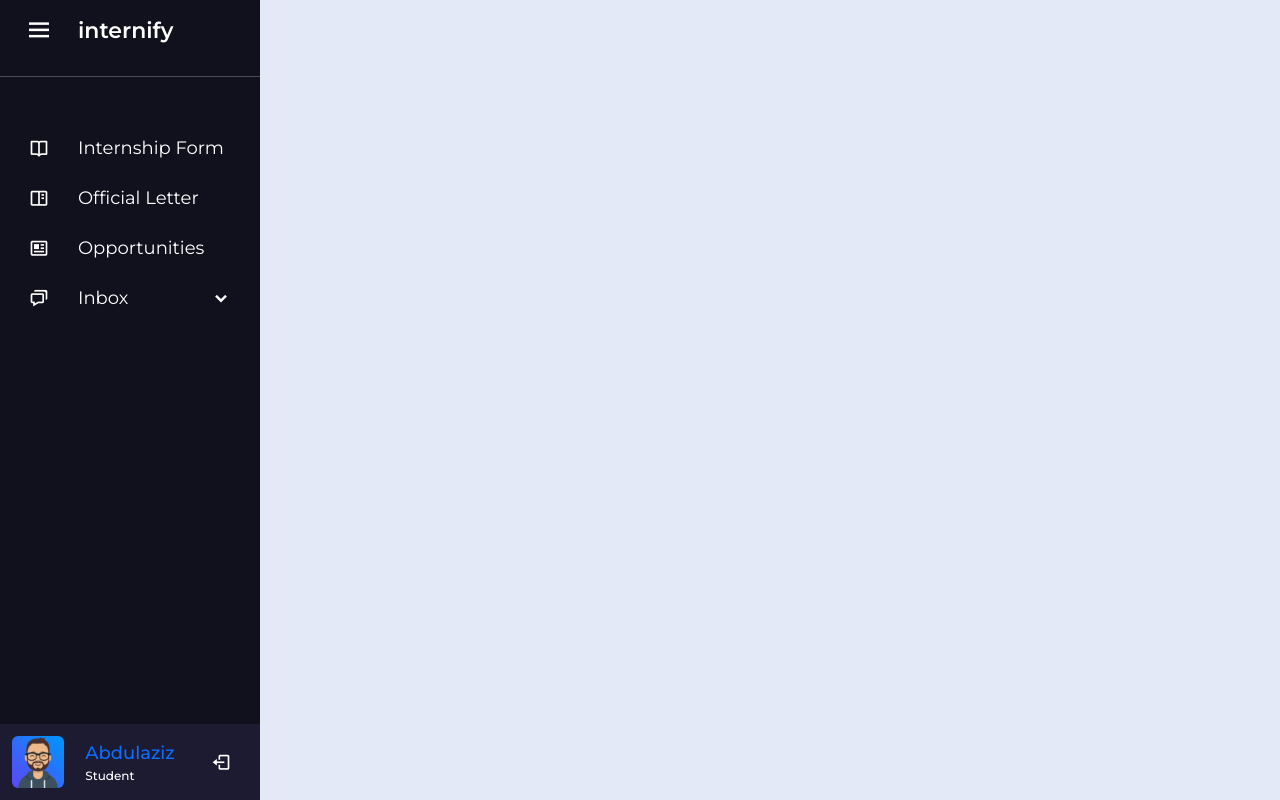
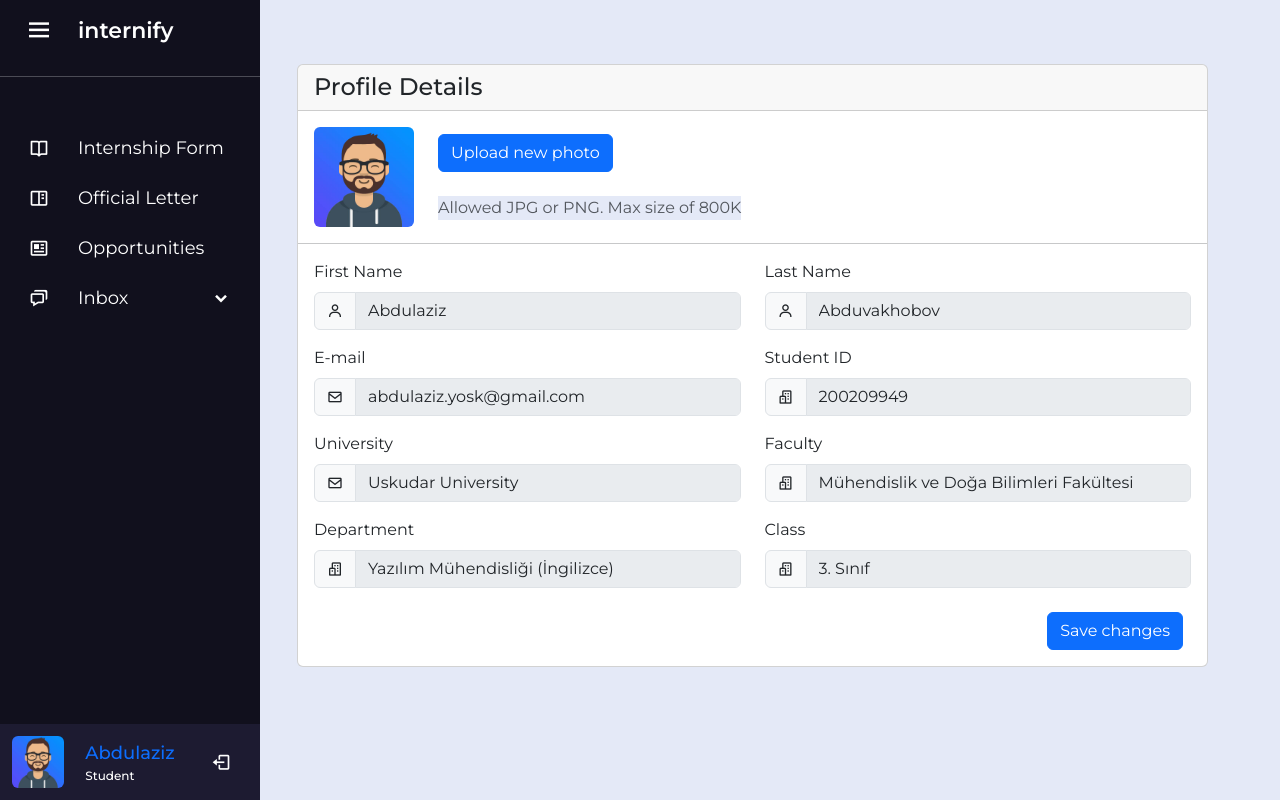
Before and after one commit to emirsakal/Internify, a Django app: page /profile/ in a window 1280 px wide. Run offline with Django 4.2, Linux system fonts and the light colour scheme; a user stored in the database is signed in; data comes from the database, SQL or seed files in the repository; both versions use the stored data as it was after the commit.

Commit message:
updated profile page

```diff
--- a/management/views.py
+++ b/management/views.py
@@ -4,7 +4,7 @@ from django.contrib import messages
 from django.contrib.auth import login, authenticate, logout
 from django.contrib.auth.models import Group
 
-from .models import User
+from .models import User, Student, InternshipCoordinator, CareerCenterEmployee
 
 def index(request):
     return render(request, "index.html")
@@ -19,6 +19,23 @@ def message(request):
     return render(request, "message.html")
 
 def profile(request):
+    user = request.user
+    context = {}
+
+    if user.groups.filter(name='Student').exists():
+        student = Student.objects.get(user=user)
+
+        if student:
+            context['student'] = student
+        return render(request, "profile.html", context)
+    elif user.groups.filter(name='Coordinator').exists():
+        print(user)
+        coordinator = InternshipCoordinator.objects.get(user=user)
+        print(coordinator)
+        if coordinator:
+            context['coordinator'] = coordinator
+        return render(request, "profile.html", context)
+
     return render(request, "profile.html")
 
 # STUDENT
--- a/templates/includes/sidebar.html
+++ b/templates/includes/sidebar.html
@@ -86,7 +86,8 @@
                                 {% endif %}
                                 "
                                 alt="user-avatar"
-                            class="d-block rounded" height="100" width="100" id="uploadedAvatar" /></a>
+                            class="d-block rounded" height="100" width="100" id="uploadedAvatar" />
+                        </a>
                     </div>
                     <div class="name-job">
                         <div class="profile_name">
--- a/templates/profile.html
+++ b/templates/profile.html
@@ -1,13 +1,9 @@
 {% extends "layout.html" %}
 {% load static %}
 
-{% block body %}
-  <head>
-    <link rel="stylesheet" href="{% static 'css/sidebar.css' %}">
-  </head>
-  <body style="background-color:#E4E9F7;">
-    <section class = "home-section">
-      <div class="home-content offset-md-1 mt-lg-5" style="position:relative; top:10%">
+{% block content %}
+<section class="home-section">
+	<div class="home-content offset-md-1" style="position:relative; top:10%">
 		<div class="content-wrapper">
 			<div class="container-xxl flex-grow-1 container-p-y">
 				<div class="row">
@@ -18,16 +14,22 @@
 
 							<div class="card-body">
 								<div class="d-flex align-items-start align-items-sm-center gap-4">
-                        {% for group in request.user.groups.all %}
-                          {% if group.name == 'Male' %}<img src="{% static 'assets/img/avatars/male_avatar.png' %}" alt="user-avatar" class="d-block rounded" height="100" width="100" id="uploadedAvatar" />{% endif %}
-                          {% if group.name == 'Female' %}<img src="{% static 'assets/img/avatars/female_avatar.png' %}" alt="user-avatar" class="d-block rounded" height="100" width="100" id="uploadedAvatar" />{% endif %}
-                        {% endfor %}
-
+									<img src="
+                                {% if user.photo %}
+                                    {{ user.photo.url }}
+                                {% elif user.gender == 'M' %}
+                                    {% static 'assets/img/avatars/male_avatar.png' %}
+                                {% else %}
+                                    {% static 'assets/img/avatars/female_avatar.png' %}
+                                {% endif %}
+                                " alt="user-avatar" class="d-block rounded" height="100" width="100"
+										id="uploadedAvatar" />
 									<div class="button-wrapper">
 										<label for="upload" class="btn btn-primary me-2 mb-4" tabindex="0">
 											<span class="d-none d-sm-block">Upload new photo</span>
 											<i class="bx bx-upload d-block d-sm-none"></i>
-                              <input type="file" id="upload" class="account-file-input" hidden accept="image/png, image/jpeg" name='photo' />
+											<input type="file" id="upload" class="account-file-input" hidden
+												accept="image/png, image/jpeg" name='photo' />
 										</label>
 
 										<p class="text-muted mb-0">Allowed JPG or PNG. Max size of 800K</p>
@@ -44,7 +46,8 @@
 										<label for="firstName" class="form-label">First Name</label>
 										<div class="input-group input-group-merge">
 											<span class="input-group-text"><i class="bx bx-user"></i></span>
-                              <input class="form-control" type="text" id="first_name" name="first_name" disabled value="{{user.first_name}}" autofocus/>
+											<input class="form-control" type="text" id="first_name" name="first_name"
+												disabled value="{{user.first_name}}" autofocus />
 										</div>
 									</div>
 
@@ -52,15 +55,8 @@
 										<label for="lastName" class="form-label">Last Name</label>
 										<div class="input-group input-group-merge">
 											<span class="input-group-text"><i class="bx bx-user"></i></span>
-                              <input class="form-control" type="text" name="last_name" id="first_name" disabled value="{{user.last_name}}" />
-                            </div>
-                          </div>
-
-                          <div class="mb-3 col-md-6">
-                            <label for="studentID" class="form-label">School ID</label>
-                            <div class="input-group input-group-merge">
-                              <span class="input-group-text"><i class="bx bxs-graduation"></i></span>
-                              <input class="form-control" type="text" id="studentID" name="studentID" disabled value="{{user.username}}" autofocus/>
+											<input class="form-control" type="text" name="last_name" id="first_name"
+												disabled value="{{user.last_name}}" />
 										</div>
 									</div>
 
@@ -68,7 +64,21 @@
 										<label for="email" class="form-label">E-mail</label>
 										<div class="input-group input-group-merge">
 											<span class="input-group-text"><i class="bx bx-envelope"></i></span>
-                              <input class="form-control" type="text" id="email" name="email" disabled value="{{user.email}}"/>
+											<input class="form-control" type="text" id="email" name="email" disabled
+												value="{{user.email}}" />
+										</div>
+									</div>
+
+                            {% for group in user.groups.all %}
+                                {% if group.name == 'Student' %}
+
+                                    <div class="mb-3 col-md-6">
+                                        <label class="form-label" for="country">Student ID</label>
+                                        <div class="input-group input-group-merge">
+                                            <span class="input-group-text">
+                                                <i class="bx bx-buildings"></i>
+                                            </span>
+                                            <input class="form-control" type="text" id="faculty" name="student_id" disabled value="{{ student.student_id }}" />
                                         </div>
                                     </div>
 
@@ -76,58 +86,67 @@
                                         <label for="email" class="form-label">University</label>
                                         <div class="input-group input-group-merge">
                                             <span class="input-group-text"><i class="bx bx-envelope"></i></span>
-                              <input class="form-control" type="text" id="email" name="email" disabled value="Uskudar University"/>
+                                            <input class="form-control" type="text" id="email" name="email"
+                                                disabled value="Uskudar University" />
                                         </div>
                                     </div>
 
                                     <div class="mb-3 col-md-6">
-                            <label for="studentID" class="form-label">Person Type</label>
+                                        <label class="form-label" for="country">Faculty</label>
                                         <div class="input-group input-group-merge">
-                              <span class="input-group-text"><i class="bx bxs-graduation"></i></span>
-                              {% for group in request.user.groups.all %}
-                                {% if group.name == 'Student' %}<input class="form-control" type="text" id="email" name="email" disabled value="Student"/>{% endif %}
-                                {% if group.name == 'Teacher' %}<input class="form-control" type="text" id="email" name="email" disabled value="Teacher"/>{% endif %}
-                                {% if group.name == 'CareerCenter' %}<input class="form-control" type="text" id="email" name="email" disabled value="Career Center"/>{% endif %}
-                              {% endfor %}
+                                            <span class="input-group-text">
+                                                <i class="bx bx-buildings"></i>
+                                            </span>
+                                            <input class="form-control" type="text" id="faculty" name="faculty" disabled value="{{ student.faculty.name }}" />
                                         </div>
                                     </div>
 
-                          <!-- WON'T BE IN THE WEBSITE PROBABLY.
 
+                                    <div class="mb-3 col-md-6">
+                                        <label class="form-label" for="country">Department</label>
+                                        <div class="input-group input-group-merge">
+                                            <span class="input-group-text">
+                                                <i class="bx bx-buildings"></i>
+                                            </span>
+                                            <input class="form-control" type="text" id="department" name="department" disabled value="{{ student.department.name }}" />
+                                        </div>
+                                    </div>
+
+                                    <div class="mb-3 col-md-6">
+                                        <label class="form-label" for="country">Class</label>
+                                        <div class="input-group input-group-merge">
+                                            <span class="input-group-text">
+                                                <i class="bx bx-buildings"></i>
+                                            </span>
+                                            <input class="form-control" type="text" id="class" name="class" disabled value="{{ student.class_room.name }}" />
+                                        </div>
+                                    </div>
+                                {% elif group.name == 'Coordinator'%}
                                     <div class="mb-3 col-md-6">
                                         <label class="form-label" for="country">Faculty</label>
                                         <div class="input-group input-group-merge">
-                              <span class="input-group-text"><i class="bx bx-buildings"></i></span>
-                              <select id="faculty" class="select2 form-select">
-                                <option value="">Select</option>
-                                <option value="Communication">Communication</option>
-                                <option value="Dentistry">Dentistry</option>
-                                <option value="Medicine">Medicine</option>
-                                <option value="Health Science">Health Science</option>
-                                <option selected value="Engineering">Engineering</option>
-                                <option value="Social Science">Social Science</option>
-                              </select>
-                            </div>
-                          </div>
-                          -->
-
-                          <div class="mb-3 col-md-6">
-                            <label for="class" class="form-label">Class</label>
-                            <div class="input-group input-group-merge">
-                              <span class="input-group-text"><i class="bx bx-group"></i></span>
-                              {% for group in request.user.groups.all %}
-                                {% if group.name == 'Non-Student' %}<input class="form-control" type="text" id="email" name="email" disabled value="Non-Student"/>{% endif %}
-                                {% if group.name == '1.Class' %}<input class="form-control" type="text" id="email" name="email" disabled value="1.Class"/>{% endif %}
-                                {% if group.name == '2.Class' %}<input class="form-control" type="text" id="email" name="email" disabled value="2.Class"/>{% endif %}
-                                {% if group.name == '3.Class' %}<input class="form-control" type="text" id="email" name="email" disabled value="3.Class"/>{% endif %}
-                                {% if group.name == '4.Class' %}<input class="form-control" type="text" id="email" name="email" disabled value="4.Class"/>{% endif %}
-                              {% endfor %}
-                            </div>
+                                            <span class="input-group-text">
+                                                <i class="bx bx-buildings"></i>
+                                            </span>
+                                            <input class="form-control" type="text" id="faculty" name="faculty" disabled value="{{ coordinator.faculty.name }}" />
                                         </div>
                                     </div>
 
+                                    <div class="mb-3 col-md-6">
+                                        <label class="form-label" for="country">Department</label>
+                                        <div class="input-group input-group-merge">
+                                            <span class="input-group-text">
+                                                <i class="bx bx-buildings"></i>
+                                            </span>
+                                            <input class="form-control" type="text" id="department" name="department" disabled value="{{ coordinator.department.name }}" />
+                                        </div>
+                                    </div>
+                                {% endif %}
+                            {% endfor %}
+
 								<div class="mt-2">
-                          <button type="submit" class="btn btn-primary me-2" style="float:right;">Save changes</button>
+									<button type="submit" class="btn btn-primary me-2" style="float:right;">Save
+										changes</button>
 								</div>
 							</div>
 							</form>
@@ -139,7 +158,4 @@
 		</div>
 	</div>
 </section>
-  </body>
-{% endblock body %}
-
-<script src="{% static 'js/sidebar.js' %}"></script>
+{% endblock content %}
```
Also changed, not shown: db.sqlite3. Lines whose indentation alone changed are shown as unchanged.
